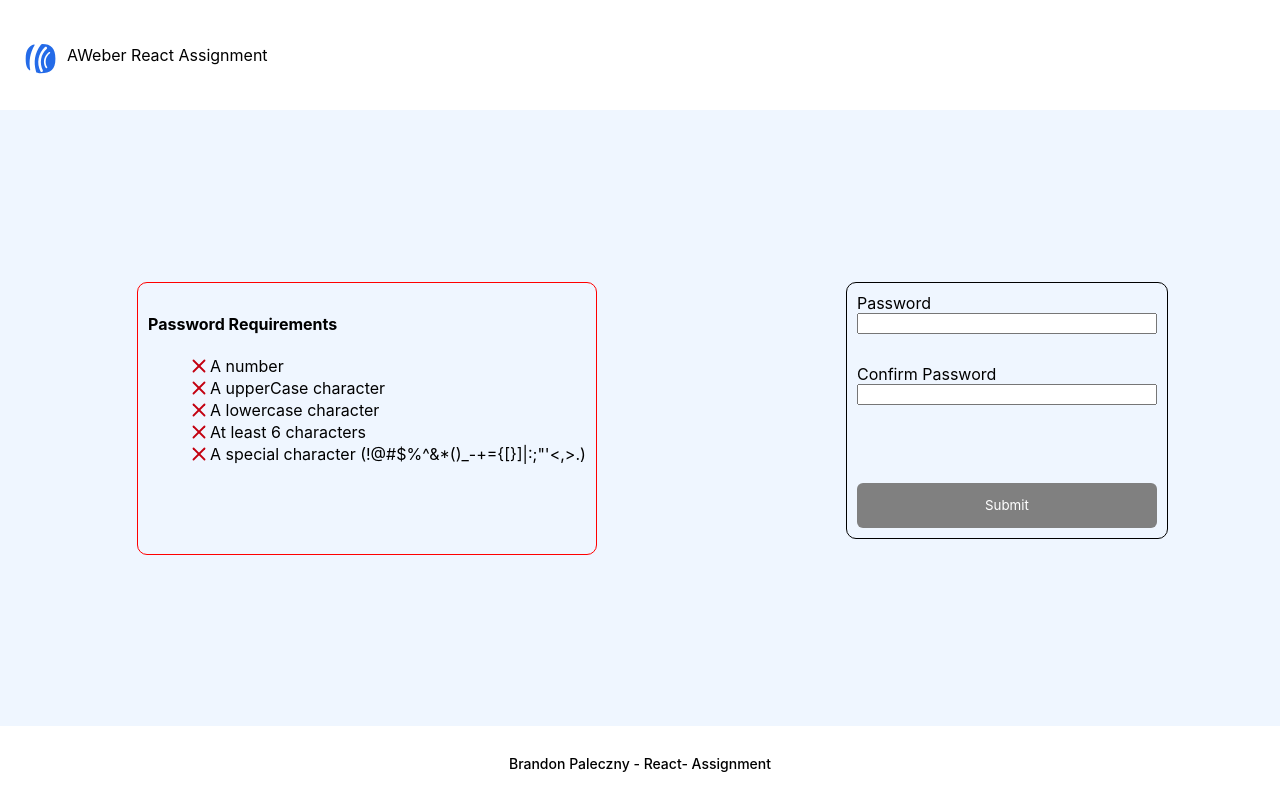
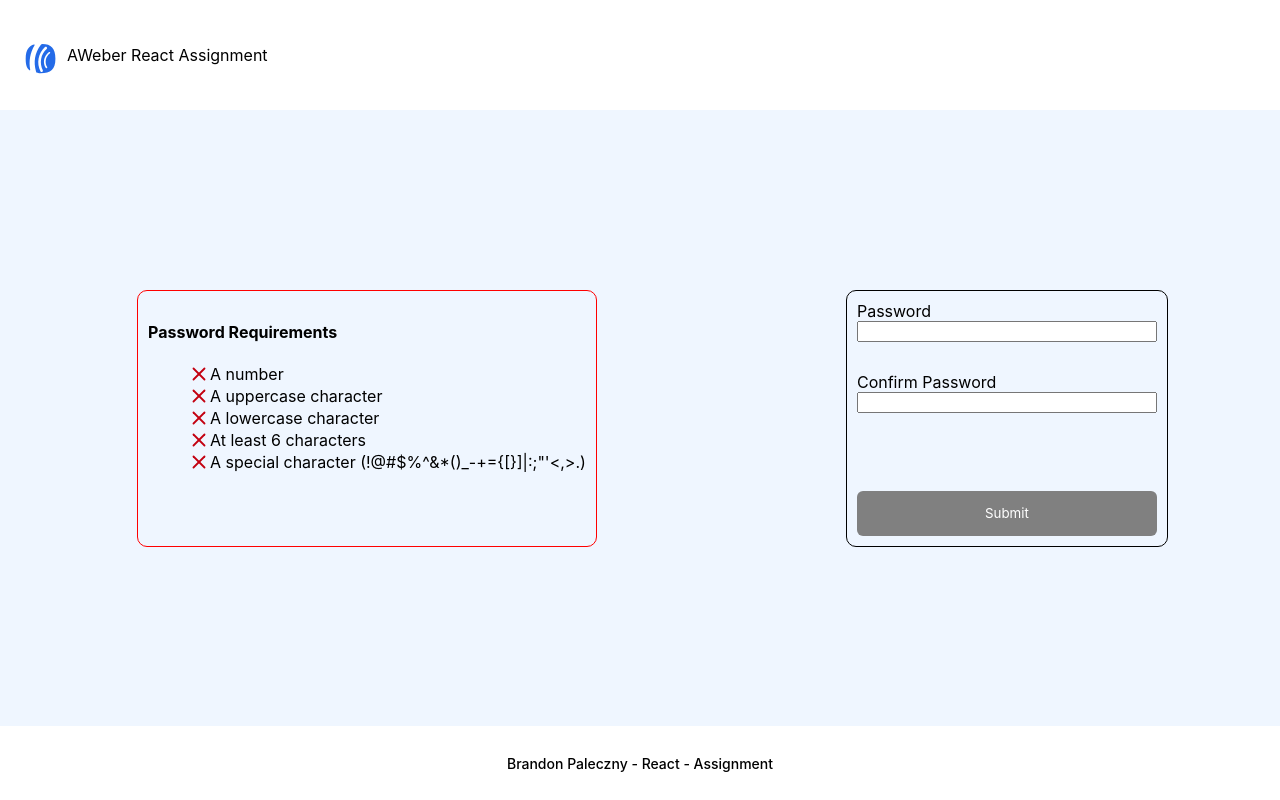
Before and after one commit to Paleczny/AWeber, a React (Vite) app: page / in a window 1280 px wide. Built offline with nearby package versions, Linux system fonts and the light colour scheme.

Commit message:
fix border heights, remove spacing from footer, change upperCase message

```diff
--- a/src/components/password/Password.jsx
+++ b/src/components/password/Password.jsx
@@ -16,6 +16,7 @@ const FormStyled = styled.form`
   border: 1px solid;
   border-radius: 10px;
   padding: 10px;
+  margin-bottom: 0;
 `
 
 const LabelInputContainerStyled = styled.div`
@@ -69,7 +70,7 @@ export default function Password() {
         upperCase: {
             valid: false,
             regex: /[A-Z]/g,
-            requirementMessage: 'A upperCase character',
+            requirementMessage: 'A uppercase character',
         },
         lowerCase: {
             valid: false,
--- a/src/layouts/Footer.jsx
+++ b/src/layouts/Footer.jsx
@@ -18,7 +18,7 @@ const ParagraphStyled = styled.p`
 export default function Footer() {
     return (
         <FooterStyled>
-            <ParagraphStyled> Brandon Paleczny - React- Assignment</ParagraphStyled>
+            <ParagraphStyled> Brandon Paleczny - React - Assignment</ParagraphStyled>
         </FooterStyled>
     )
 }
```
